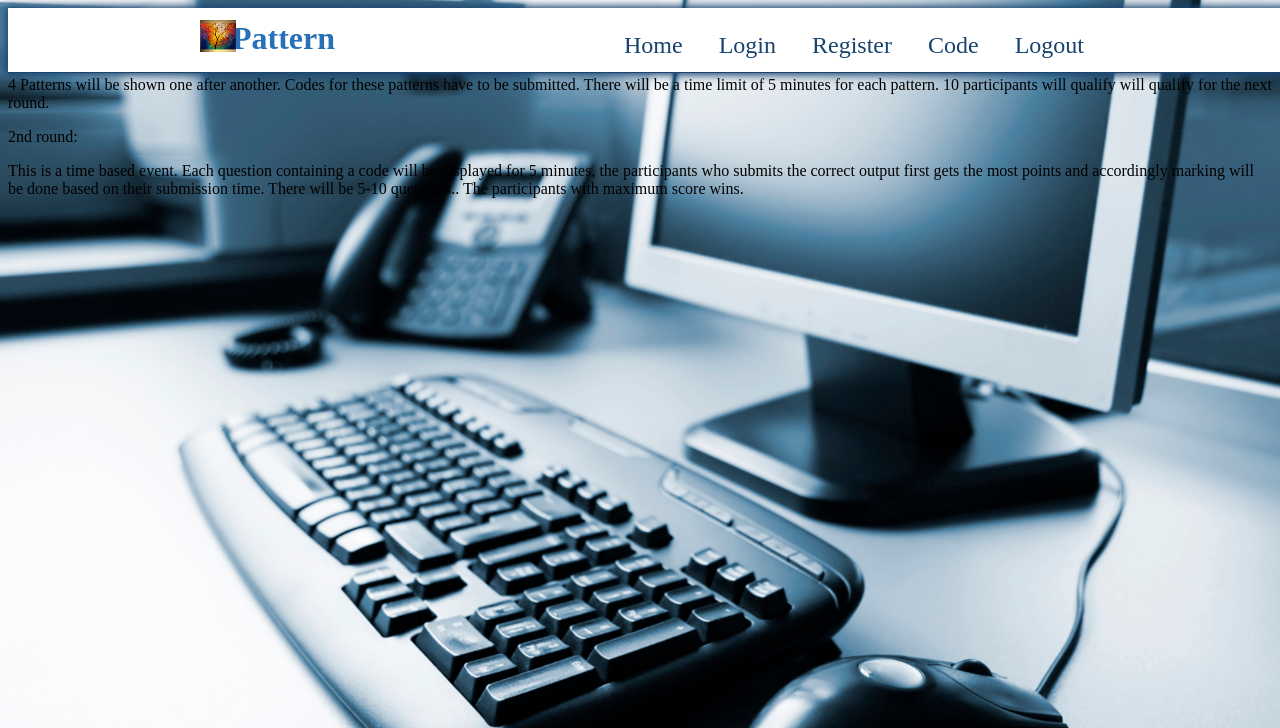
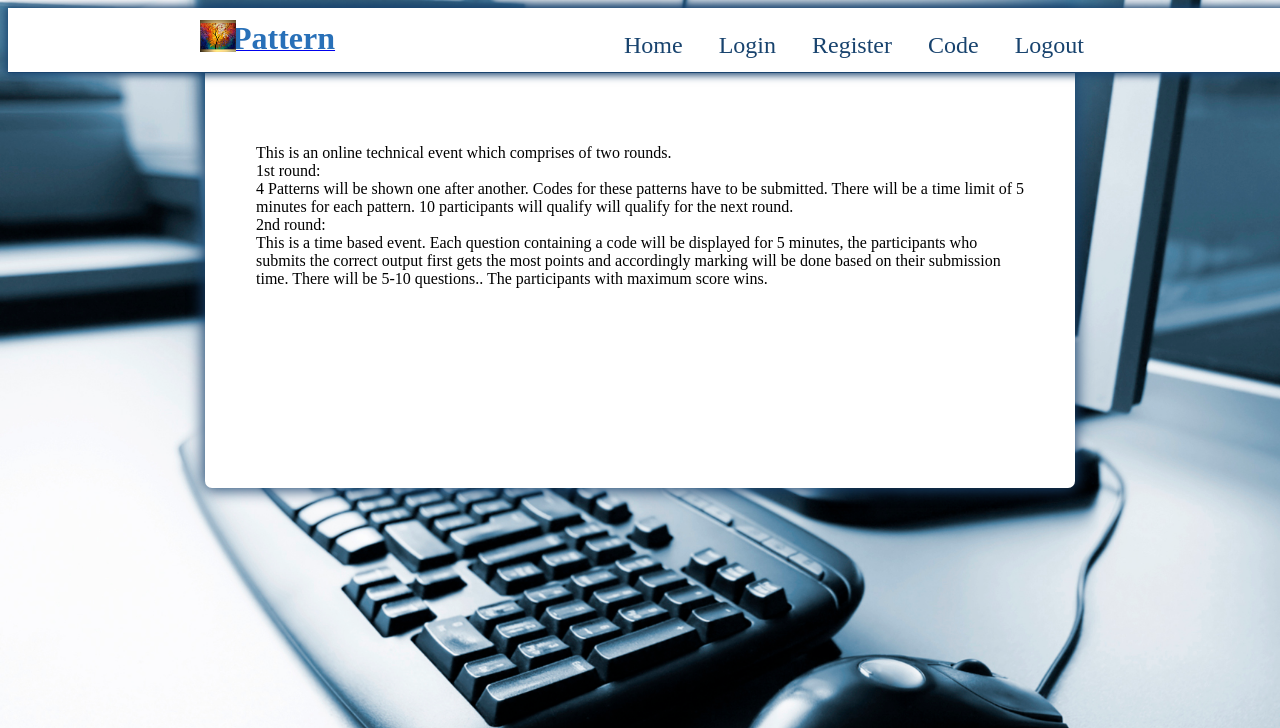
Before and after one commit to mridul-arora/Otaku-Run, a PHP site: page /Home/index.php in a window 1280 px wide. Shown: the top 728 px of the page. Run offline with PHP 8.4, Linux system fonts and the light colour scheme.

Commit message:
home.php white bgcolor

```diff
--- a/Assets/css/header.css
+++ b/Assets/css/header.css
@@ -1,5 +1,5 @@
 #header {
-    display: inline-block;
+    display: block;
     padding: 1.5vh 15vw 2.5vh 15vw;
     background-color: white;
     width: 70vw;
@@ -40,9 +40,20 @@ header div ul li {
     vertical-align: middle;
     padding: 0vw 2vh 1vw;
 }
-
-a {
-    text-decoration: none;
+li a:active{
+    background-color:white;
+    color:#18436e;
+     text-decoration: none;
+}
+li a:hover{
+    background-color: darkslategrey;
+    color:white;
+     text-decoration: none;
+}
+li a:active{
+    background-color: darkred;
+    color:white;
+     text-decoration: none;
 }
 
 body {
--- a/Assets/css/home.css
+++ b/Assets/css/home.css
@@ -0,0 +1,18 @@
+#center_box {
+    /* background-color: white;*/
+    border-color: #18436e;
+    border-radius: 7px;
+    box-shadow: 0px 0px 15px 2px #18436e;
+    width: 60vw;
+    height: 30vh;
+    background-color: white;
+    padding: 15vh 4vw;
+    vertical-align: middle;
+    margin:auto;
+
+}
+
+#border_center_box {
+    margin-top: 0vh;
+
+}
--- a/Home/index.php
+++ b/Home/index.php
@@ -4,18 +4,22 @@
     <title>
         Home-Prodigy123
     </title>
-   </head>
+    <link rel="stylesheet" href="../Assets/css/home.css"/>
+</head>
 
 <body>
     <?php include '../Assets/parts/header.php';?>
     <link rel="stylesheet" href="../Assets/css/header.css">
-   <?php include '../Assets/parts/includes.php'; ?>
-
-    <p>This is an online technical event which comprises of two rounds.</p>
-    <p>1st round:</p>
-    <p>4 Patterns will be shown one after another. Codes for these patterns have to be submitted. There will be a time limit of 5 minutes for each pattern. 10 participants will qualify will qualify for the next round.</p>
-    <p>2nd round:</p>
-    <p>This is a time based event. Each question containing a code will be displayed for 5 minutes, the participants who submits the correct output first gets the most points and accordingly marking will be done based on their submission time. There will be 5-10 questions.. The participants with maximum score wins.</p>.
+    <?php include '../Assets/parts/includes.php'; ?>
+    <article id="border_center_box">
+    <article id="center_box">
+        <p>This is an online technical event which comprises of two rounds.<br>
+        1st round:<br>
+        4 Patterns will be shown one after another. Codes for these patterns have to be submitted. There will be a time limit of 5 minutes for each pattern. 10 participants will qualify will qualify for the next round.<br>
+        2nd round:<br>
+        This is a time based event. Each question containing a code will be displayed for 5 minutes, the participants who submits the correct output first gets the most points and accordingly marking will be done based on their submission time. There will be 5-10 questions.. The participants with maximum score wins.</p>
+    </article>
+        </article>
 </body>
 
 </html>
```
